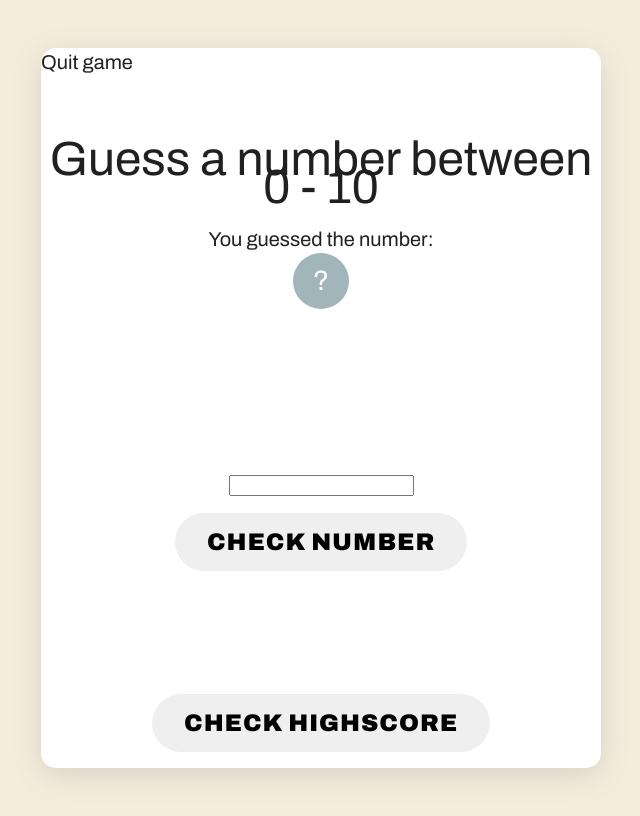
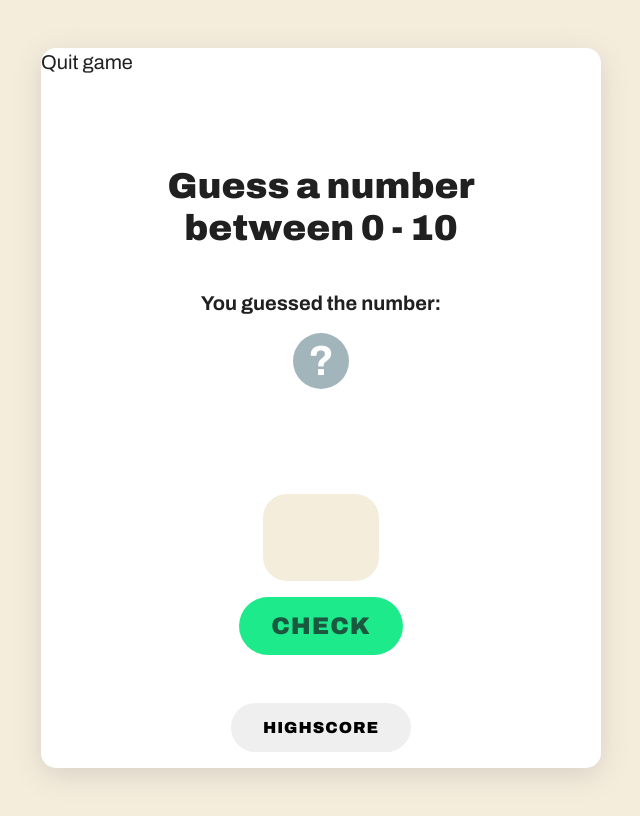
Before and after one commit to devjoppe/mi-the-number-game, a plain HTML site: page index.html in a window 1280 px wide. Both pictures are taken after a click on the button "EASY". Shown: the whole page, without its empty margins (319-959 px from the left). Drawn offline with Linux system fonts and the light colour scheme.

Commit message:
Changes to the design

```diff
--- a/index.html
+++ b/index.html
@@ -31,19 +31,19 @@
                     <div class="game-feedback">
                         <span class="guess-text"></span>
                         <span class="guess-statistics"></span>
-                        <span>You guessed the number:</span>
+                        <span class="guess-info">You guessed the number:</span>
                         <span class="guess-number-of-times">?</span>
                         <span class="guess-help-text"></span>
                     </div>
                     <div class="game-guess-number">
-                        <form id="guess-the-number">
-                            <input id="usernumber" type="number">
-                            <button type="submit">Check number</button>
+                        <form id="guess-the-number" class="numberform">
+                            <input id="usernumber" class="number-input" type="number">
+                            <button class="checkbt" type="submit">Check</button>
                         </form>
                     </div>
                 </div>
                 <div class="highscore-footer">
-                    <button id="checkhighscore">Check highscore</button>
+                    <button class="highscorebt" id="checkhighscore">Highscore</button>
                 </div>
             </div>
             <div id="highscore" class="game-view game-view--highscore hide">
--- a/js/game.js
+++ b/js/game.js
@@ -49,15 +49,15 @@ userInput.addEventListener('submit', (e) => {
         gameEl.classList.add('hide');
         showHighScore(guessNumber, userInputNr);
     } else {
-        userInputFeedback.innerHTML = `Incorrect!`;
+        userInputFeedback.innerHTML = `Incorrect!<span class="emoji">&#128555;</span>`;
         userInputFeedback.classList.add('incorrect');
         userInputFeedback.nextElementSibling.innerHTML = `Number of guesses: ${guessNumber}`;
         guessNumberOfTimes.innerHTML = `${userInputNr}`;
         console.log('Incorrect');
         if(gameModeAnswer < userInputNr) {
-            guessHelp.innerHTML = `The number is too high!<br>Try again.`;
+            guessHelp.innerHTML = `The number is too high! &#x1F44D;<br>Try again.`;
         } else if(gameModeAnswer > userInputNr) {
-            guessHelp.innerHTML = `The number is too low!<br>Try again.`;
+            guessHelp.innerHTML = `The number is too low. &#x1F44E;<br>Try again!`;
         }
     }
     userInput.reset()
--- a/style/scss/_config.scss
+++ b/style/scss/_config.scss
@@ -36,6 +36,26 @@ h1 {
     color: $color-dark-blue;
 }
 
+// Inputs
+input[type=number]::-webkit-inner-spin-button {
+    -webkit-appearance: none;
+}
+
+input[type=number]:focus {
+    outline: none;
+}
+
+.number-input {
+    background: $color-light;
+    font-size: 48px;
+    width: 15%;
+    font-weight: 800;
+    padding: 16px;
+    border-radius: 24px;
+    text-align: center;
+    border: none;
+}
+
 // Containers
 
 .container {
@@ -56,6 +76,8 @@ h1 {
 
 .emoji {
     font-size: 48px;
+    margin-bottom: 24px;
+    margin-top: 24px;
 }
 
 button {
--- a/style/scss/_game.scss
+++ b/style/scss/_game.scss
@@ -21,9 +21,34 @@
     align-items: center;
 }
 
+.game-guess-number {
+    justify-content: flex-start;
+    flex: none;
+    align-items: center;
+}
+
+.numberform {
+    display: flex;
+    flex-direction: column;
+    align-items: center;
+}
+
 .guess-text {
-    font-size: 48px;
+    display: inline-block;
+    width: 75%;
+    font-size: 36px;
     margin-bottom: 24px;
+    font-weight: 800;
+    line-height: 42px;
+}
+
+.guess-info {
+    font-weight: 700;
+    margin-bottom: 16px;
+}
+
+.guess-help-text {
+    font-style: italic;
 }
 
 .incorrect {
@@ -46,11 +71,27 @@
     background: config.$color-medium-blue;
     width: 56px;
     height: 56px;
-    font-size: 28px;
+    font-size: 42px;
     border-radius: 50%;
     color: white;
+    margin-bottom: 16px;
+    font-weight: 700;
+}
+
+.guess-statistics {
+    margin-bottom: 16px;
 }
 
 .quit-header {
     cursor: pointer;
 }
+
+.checkbt {
+    background: config.$color-green;
+    color: rgb(26, 88, 64);
+}
+
+.highscorebt {
+    margin-top: 32px;
+    font-size: 16px;
+}
```
Also changed, not shown: style/css/style.min.css.
